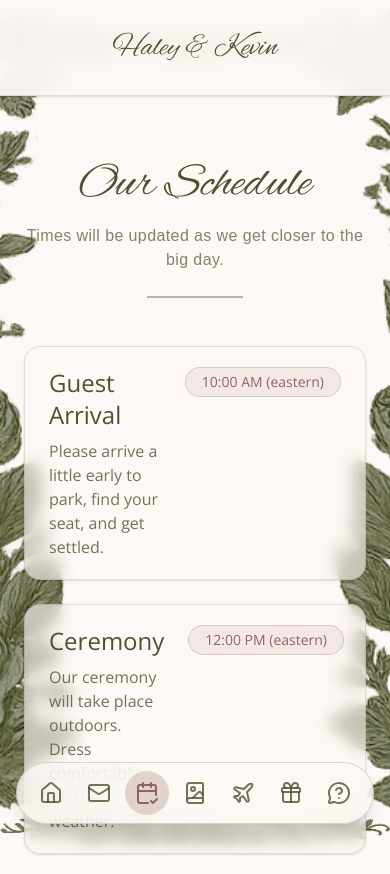
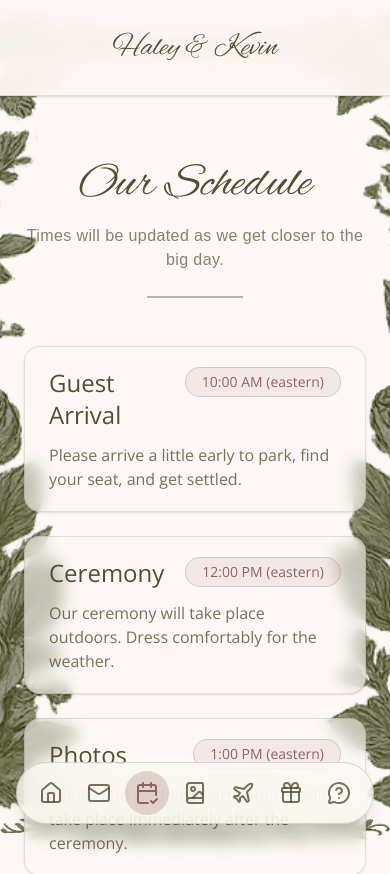
Before and after one commit to Hiekki/wedding, a Next.js app: page /schedule in a window 390 px wide. Shown: the top 874 px of the page. Built offline with nearby package versions, Linux system fonts and the light colour scheme.

Commit message:
reformatted schedule page. looked good on desktop, not so much on mobile

```diff
--- a/src/app/schedule/page.tsx
+++ b/src/app/schedule/page.tsx
@@ -41,21 +41,20 @@ export default function Schedule() {
                             key={item.title}
                             className='rounded-2xl border border-sage/15 bg-cream/60 backdrop-blur-sm px-6 py-5 shadow-sm'
                         >
-                            <div className='flex items-start justify-between gap-6'>
-                                <div>
+                            <div className='flex flex-col gap-3 w-full'>
+                                <div className='flex items-start justify-between w-full'>
                                     <h2 className='text-2xl font-open'>{item.title}</h2>
-                                    <p className='mt-2 text-sage/80 font-open'>{item.description}</p>
-                                </div>
-                                <div className='shrink-0'>
-                                    <span className='inline-flex items-center rounded-full border border-rose/25 bg-rose/10 px-4 py-1 text-sm font-open text-rose'>
+
+                                    <span className='inline-flex items-center rounded-full border border-rose/25 bg-rose/10 px-4 py-1 text-sm font-open text-rose shrink-0'>
                                         {item.time}
                                     </span>
                                 </div>
+
+                                <p className='text-sage/80 font-open'>{item.description}</p>
                             </div>
                         </div>
                     ))}
                 </div>
-                <p className='mt-10 text-center text-sage/60 font-open text-sm'>Tip: Check back later for final times and any updates.</p>
             </div>
         </section>
     );
```
